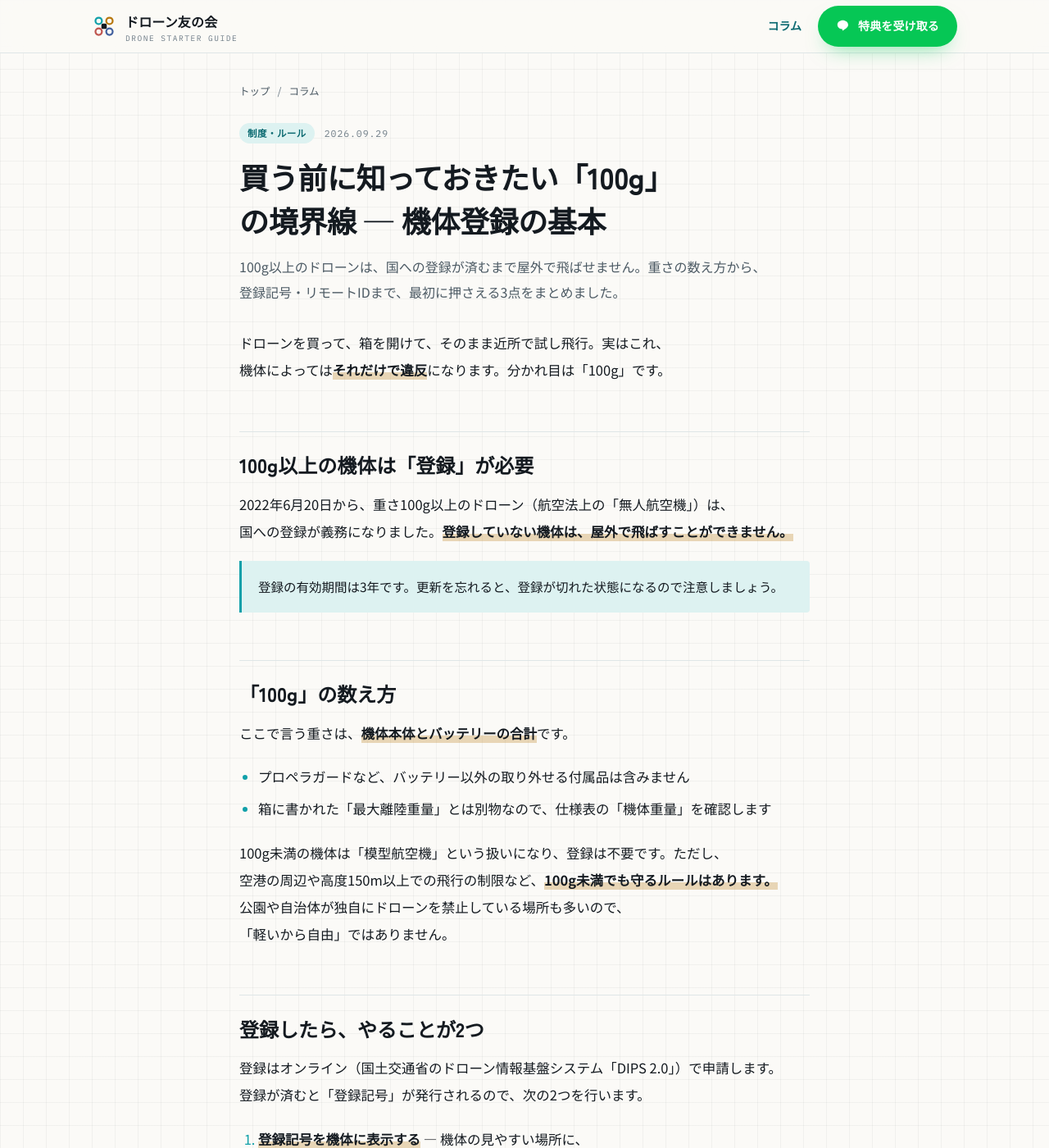
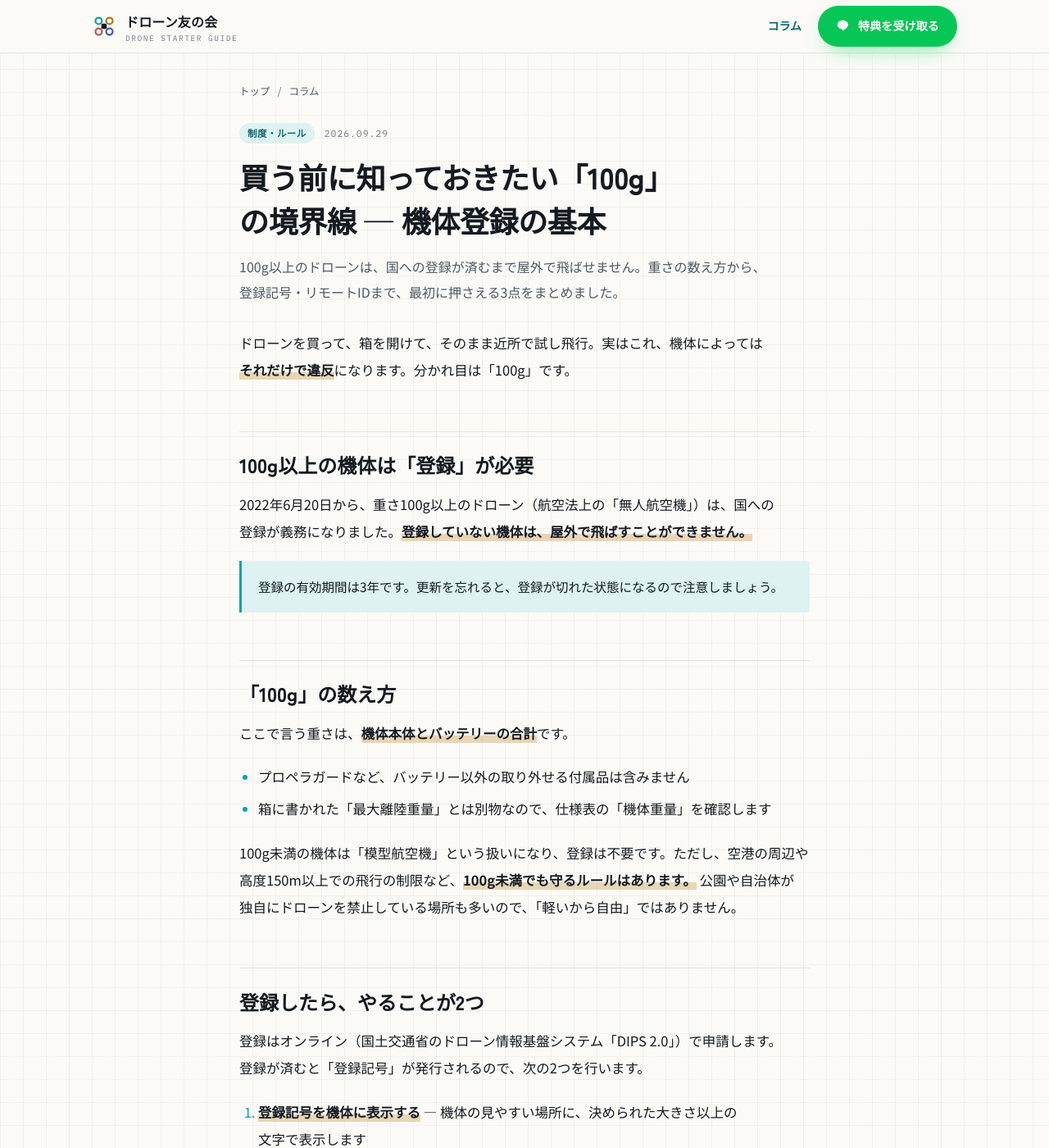
Before and after one commit to KoheiMizoguchi/drone-tomonokai, a Jekyll site: the page built from _posts/2026-09-29-registration-basics.md, in a window 1280 px wide and 1400 px high. Shown: the whole window at 82% size. Built offline with Jekyll 4.4.1, drawn with Linux system fonts in a browser that asks for light colours.

Commit message:
コラム本文の折り返しと表の幅を調整
Co-Authored-By: Claude Opus 5.5 <noreply@anthropic.com>

```diff
--- a/assets/css/column.css
+++ b/assets/css/column.css
@@ -1,4 +1,7 @@
 /* コラム機能：カード一覧（LP・一覧ページ共通）／記事本文／LINE誘導ボックス。配色は base.css のトークンを使用 */
+
+/* Markdown由来の文章には <wbr> が入らないため、keep-all（base.css）を解除して自然に折り返す */
+.col-title,.col-desc,.col-lead,.col-head h1,.prose{word-break:normal;word-break:auto-phrase}
 
 /* ---- cards ---- */
 .col-grid{display:grid;grid-template-columns:repeat(3,1fr);gap:20px}
@@ -91,7 +94,7 @@
 .prose code{font-family:var(--f-mono);font-size:.88em;background:var(--paper-2);border:1px solid var(--rule);padding:1px 6px;border-radius:3px}
 .prose pre{overflow-x:auto;background:var(--paper-2);border:1px solid var(--rule);border-radius:var(--r);padding:14px 16px;font-size:14px;line-height:1.7}
 .prose pre code{background:none;border:none;padding:0}
-.prose table{width:100%;border-collapse:collapse;font-size:14.5px;line-height:1.75;display:block;overflow-x:auto}
+.prose table{width:100%;border-collapse:collapse;font-size:14.5px;line-height:1.75}
 .prose th,.prose td{border:1px solid var(--rule-2);padding:9px 12px;text-align:left;vertical-align:top}
 .prose th{background:var(--paper-2);font-family:var(--f-head);font-weight:700;white-space:nowrap}
 
```
